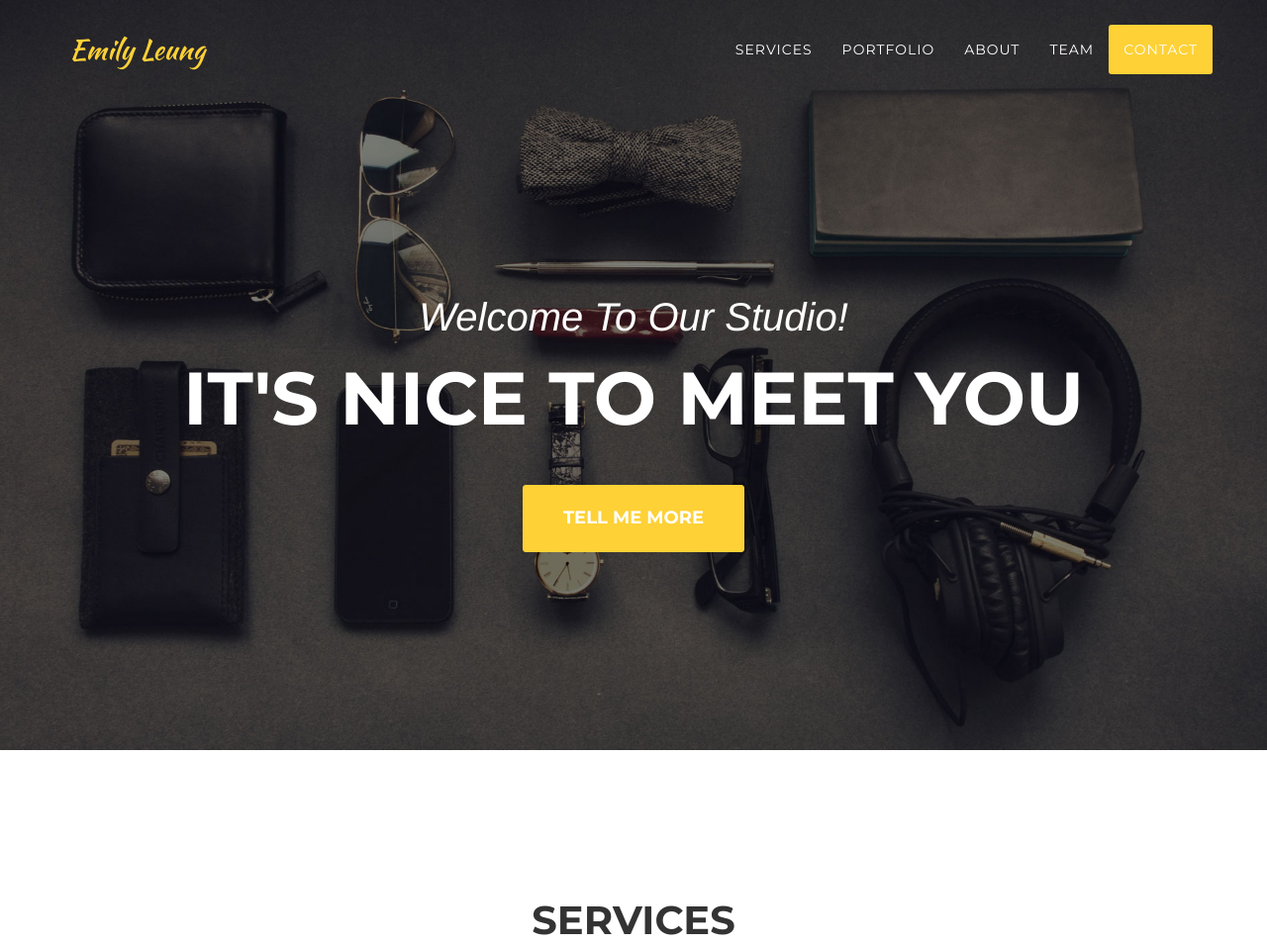
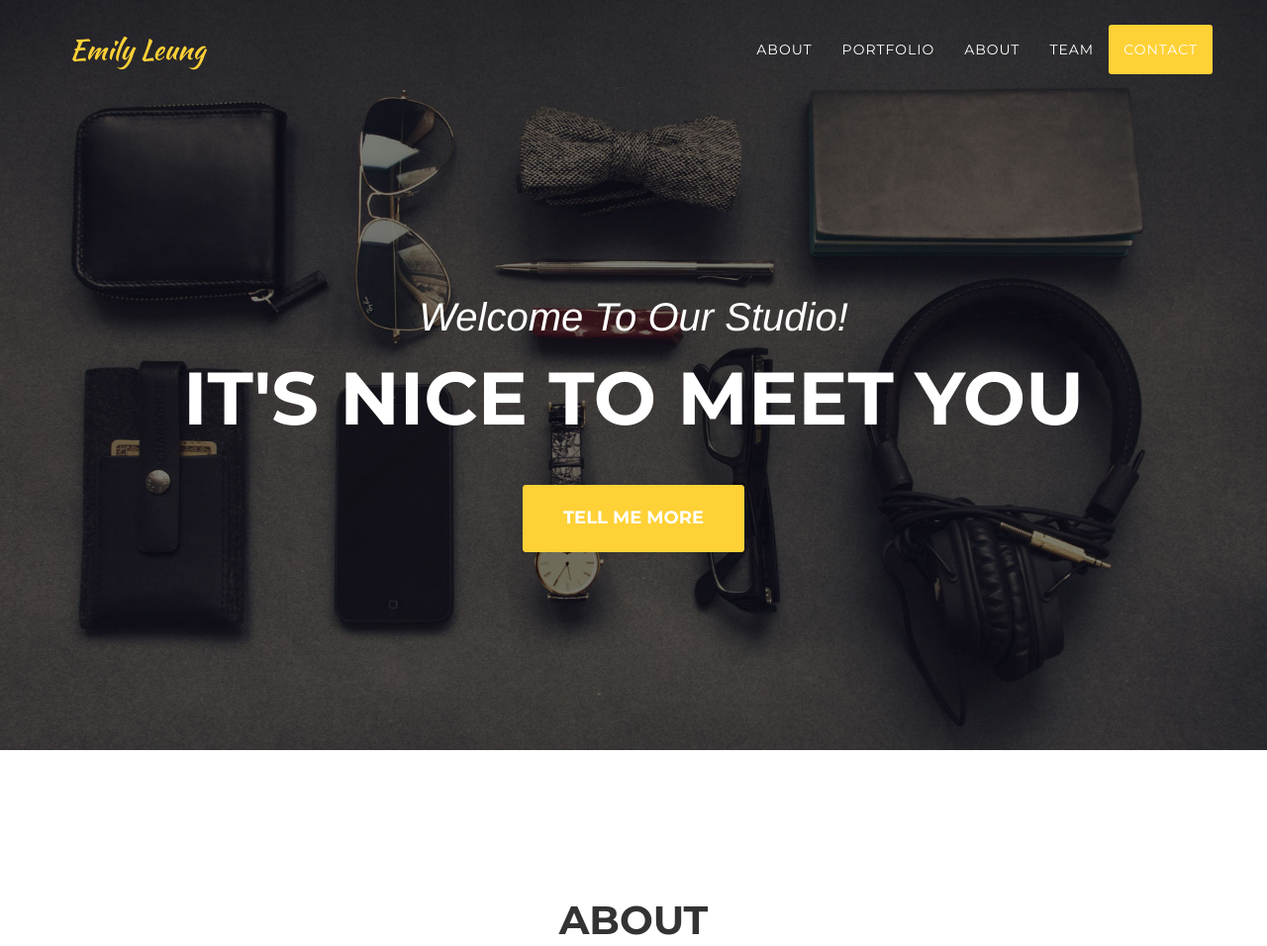
Before and after one commit to emilyleung/example, a plain HTML site: page index.html in a window 1280 px wide. Shown: the top 956 px of the page at 99% size. Drawn offline with nearby package versions, Linux system fonts and the light colour scheme; a web font is replaced by a local one.

Commit message:
Changed 'Service' to About

```diff
--- a/index.html
+++ b/index.html
@@ -56,7 +56,7 @@
                         <a href="#page-top"></a>
                     </li>
                     <li>
-                        <a class="page-scroll" href="#services">Services</a>
+                        <a class="page-scroll" href="#services">About</a>
                     </li>
                     <li>
                         <a class="page-scroll" href="#portfolio">Portfolio</a>
@@ -83,17 +83,17 @@
             <div class="intro-text">
                 <div class="intro-lead-in">Welcome To Our Studio!</div>
                 <div class="intro-heading">It's Nice To Meet You</div>
-                <a href="#services" class="page-scroll btn btn-xl">Tell Me More</a>
+                <a href="#About" class="page-scroll btn btn-xl">Tell Me More</a>
             </div>
         </div>
     </header>
 
-    <!-- Services Section -->
+    <!-- ABOUT Section -->
     <section id="services">
         <div class="container">
             <div class="row">
                 <div class="col-lg-12 text-center">
-                    <h2 class="section-heading">Services</h2>
+                    <h2 class="section-heading">About</h2>
                     <h3 class="section-subheading text-muted">Lorem ipsum dolor sit amet consectetur.</h3>
                 </div>
             </div>
```
